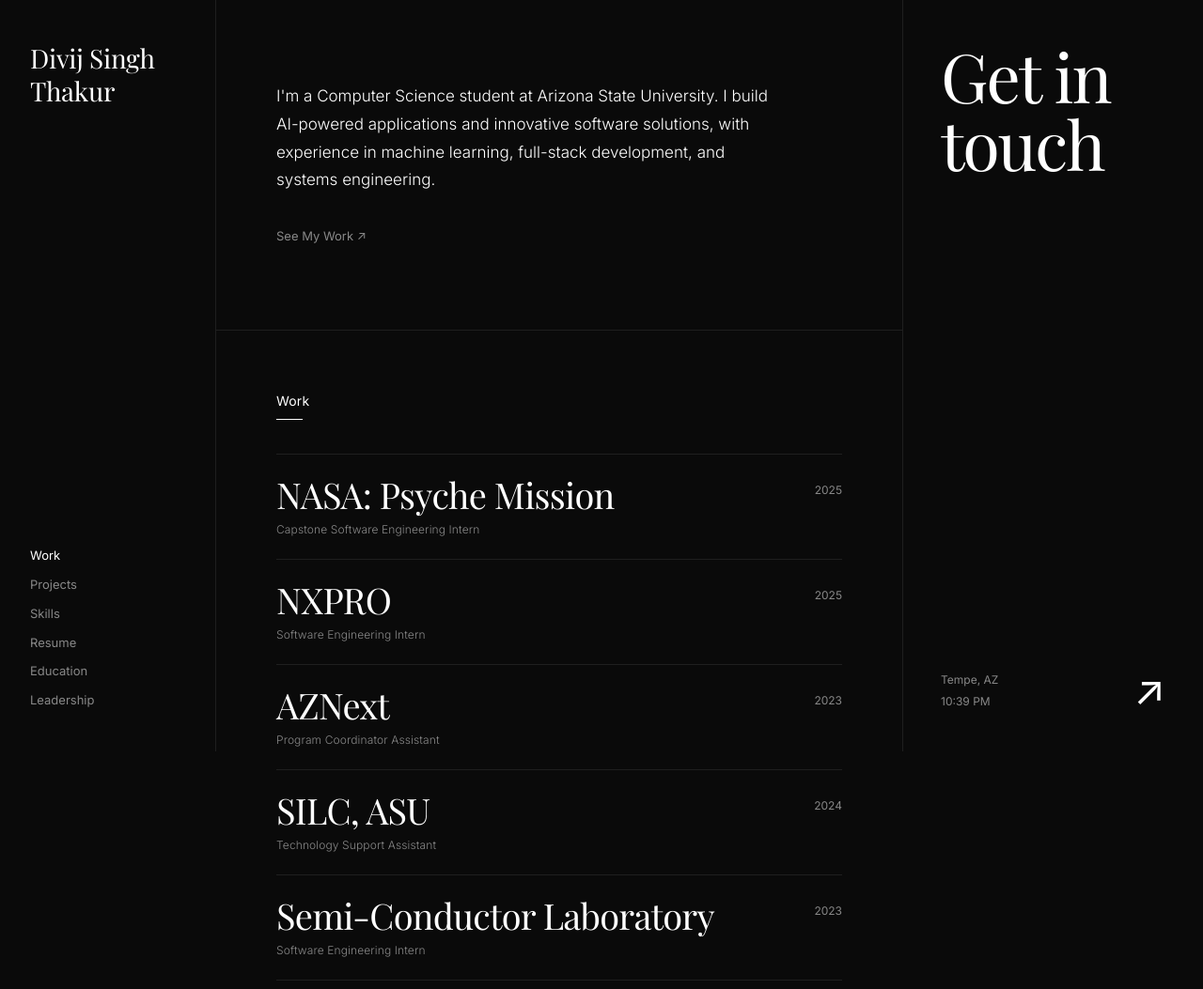
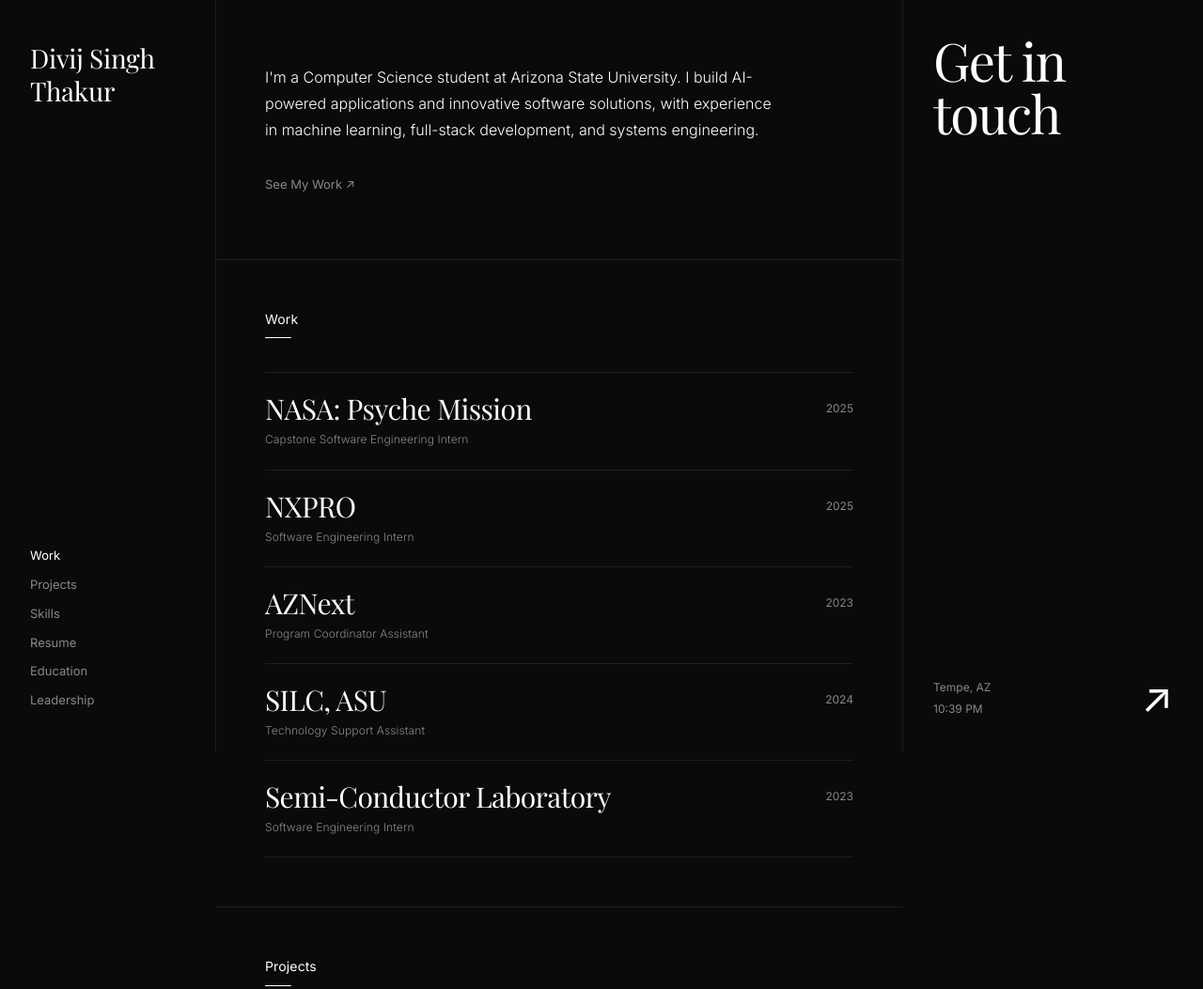
Before and after one commit to Divij10/PortfolioWebsite, a website: page index.html in a window 1280 px wide. Shown: the top 1053 px of the page at 94% size. Drawn offline with nearby package versions, Linux system fonts and the light colour scheme; a web font is replaced by a local one.

Commit message:
Scale down font sizes and padding for laptop viewports (≤1750px)

```diff
--- a/styles.css
+++ b/styles.css
@@ -848,6 +848,31 @@ ul { list-style: none; }
 }
 
 /* ─────────────────────────────────────────────────────────
+   LAPTOP  (≤ 1750px)
+   Scale down for typical laptop screens (~1280–1728px CSS px).
+   Overridden by smaller breakpoints below.
+──────────────────────────────────────────────────────────── */
+
+@media (max-width: 1750px) {
+  /* Main page */
+  .section { padding: 52px 52px; }
+  .section-intro { padding-top: 68px; padding-bottom: 68px; }
+  .intro-text { font-size: 16px; }
+  .work-title { font-size: 30px; }
+
+  /* Contact panel */
+  .contact-title { font-size: 56px; }
+  .contact-panel:hover .contact-title,
+  .contact-panel.pinned .contact-title { font-size: 37px; }
+  .contact-inner { padding: 36px 32px; }
+
+  /* Detail pages */
+  .detail-content { padding: 64px 60px 96px; }
+  .detail-title { font-size: 58px; }
+  .detail-description { font-size: 16px; margin-bottom: 36px; }
+}
+
+/* ─────────────────────────────────────────────────────────
    TABLET  (≤ 1100px)
    Narrow the sidebar & contact panel; shrink fonts/padding.
 ──────────────────────────────────────────────────────────── */
```
